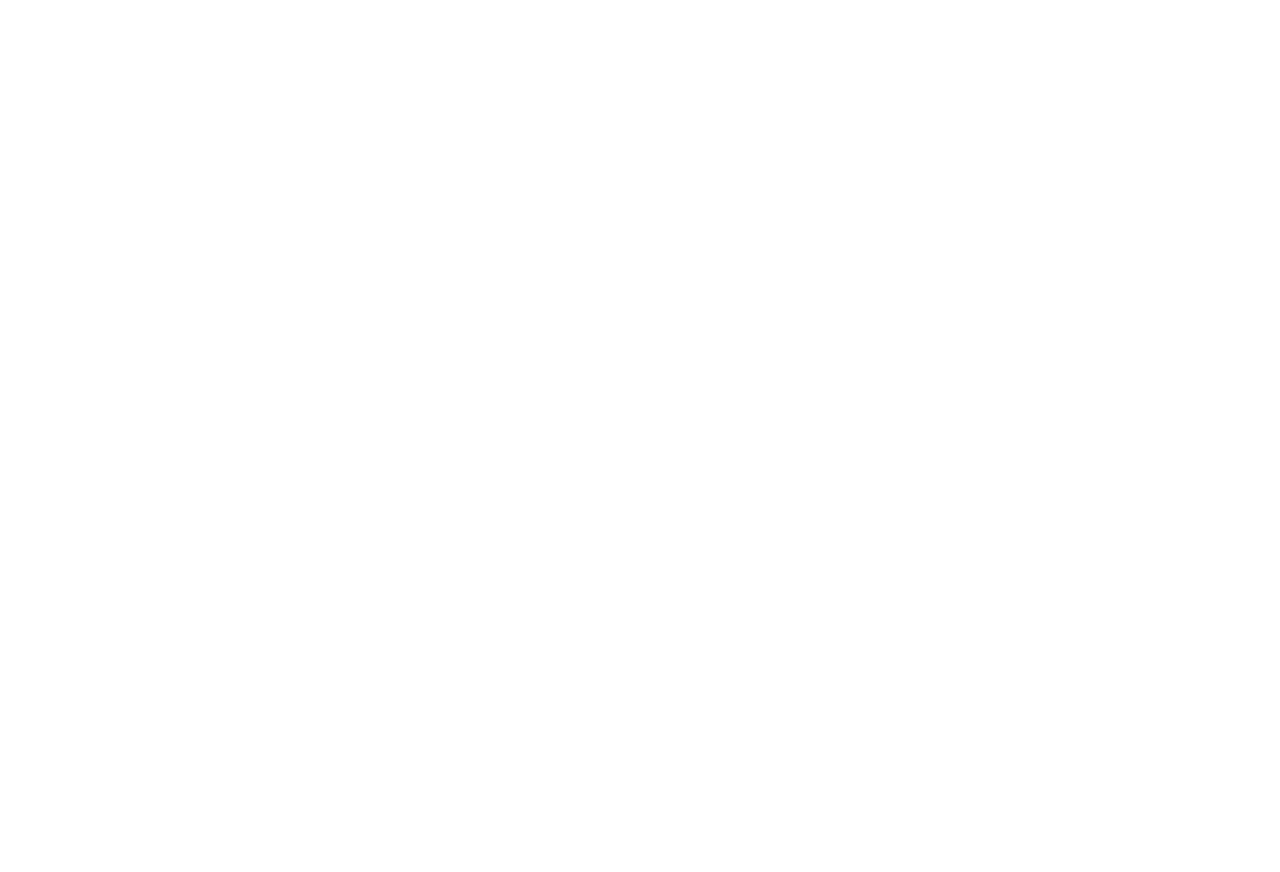
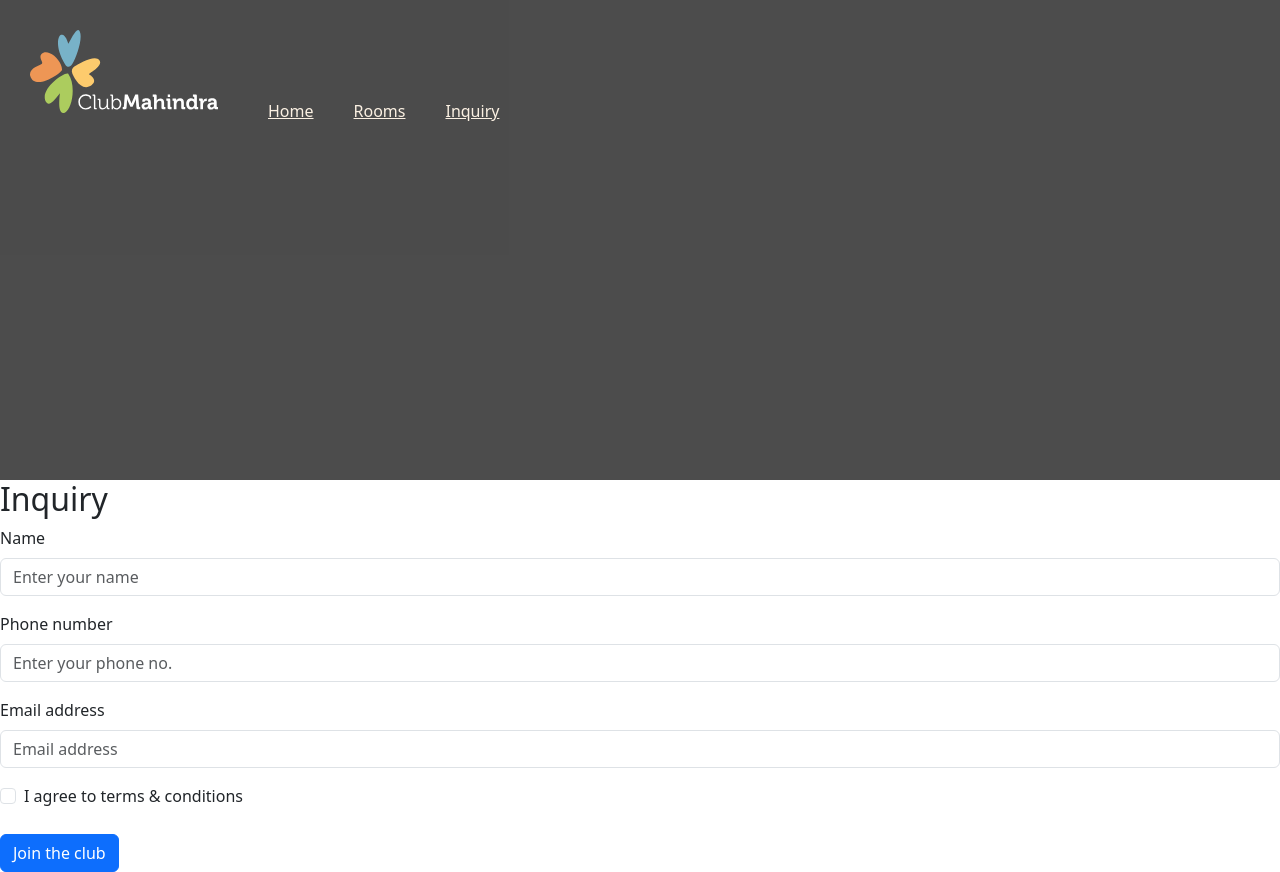
Before and after one commit to oaindriladas/MERN_Stack_projects, a plain HTML site: page Club_mahindra/inquiry.html in a window 1280 px wide. Before the commit the page ends 800 px from the top, so only its background shows below. Drawn offline with nearby package versions, Linux system fonts and the light colour scheme.

Commit message:
last_commit

```diff
--- a/Club_mahindra/inquiry.html
+++ b/Club_mahindra/inquiry.html
@@ -5,8 +5,44 @@
     <meta http-equiv="X-UA-Compatible" content="IE=edge">
     <meta name="viewport" content="width=device-width, initial-scale=1.0">
     <title>Inquiry</title>
+    <link rel="stylesheet" href="./styles/home.css">
+    <link href="https://cdn.jsdelivr.net/npm/bootstrap@5.3.0-alpha1/dist/css/bootstrap.min.css" rel="stylesheet" integrity="sha384-GLhlTQ8iRABdZLl6O3oVMWSktQOp6b7In1Zl3/Jr59b6EGGoI1aFkw7cmDA6j6gD" crossorigin="anonymous">
 </head>
 <body>
-
+    <header>
+        <div class="overlay">
+        <div id="div-flex">
+                <img src="./images/logo.svg">
+            <div id="nav-bar">
+                <a href="./index.html">Home</a>
+                <a href="./rooms.html">Rooms</a>
+                <a href="#">Inquiry</a>
+            </div>
+        </div>
+        </div>
+    </header>
+    <div class="section-head h2">
+    Inquiry
+    </div>
+    <div class="mb-3">
+        <label for="exampleFormControlInput1" class="form-label">Name</label>
+        <input type="text" class="form-control" id="exampleFormControlInput1" placeholder="Enter your name">
+      </div>
+      <div class="mb-3">
+        <label for="exampleFormControlInput1" class="form-label">Phone number</label>
+        <input type="tel" class="form-control" id="exampleFormControlInput1" placeholder="Enter your phone no.">
+      </div>
+      <div class="mb-3">
+        <label for="exampleFormControlInput1" class="form-label">Email address</label>
+        <input type="email" class="form-control" id="exampleFormControlInput1" placeholder="Email address">
+      </div>
+      <div class="form-check">
+        <input class="form-check-input" type="checkbox" id="flexCheckDefault">
+        <label class="form-check-label" for="flexCheckDefault">
+          I agree to terms & conditions
+        </label>
+      </div>
+      <br>
+      <button type="button" class="btn btn-primary">Join the club</button>
 </body>
 </html>
--- a/Club_mahindra/styles/home.css
+++ b/Club_mahindra/styles/home.css
@@ -61,6 +61,9 @@
 .thumbnail:nth-child(4){ background-image: url('../images/Candlelight\ Dinner.jpg');}
 .thumbnail:nth-child(5){ background-image: url('../images/Lazy\ River.jpg');}
 
+header{
+    width: 100vw;
+}
 .row{
     height: 40vh;
     width: 80vw;
```
